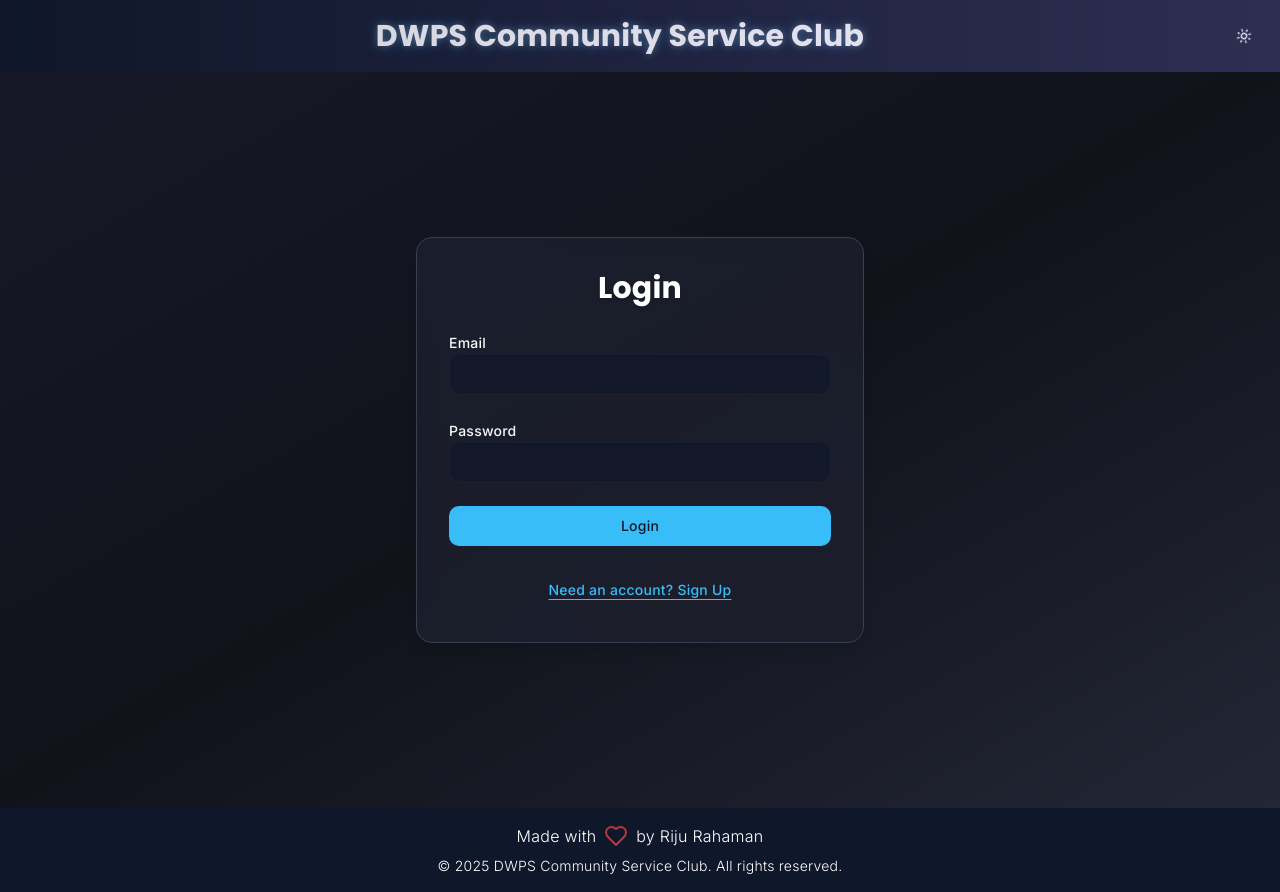
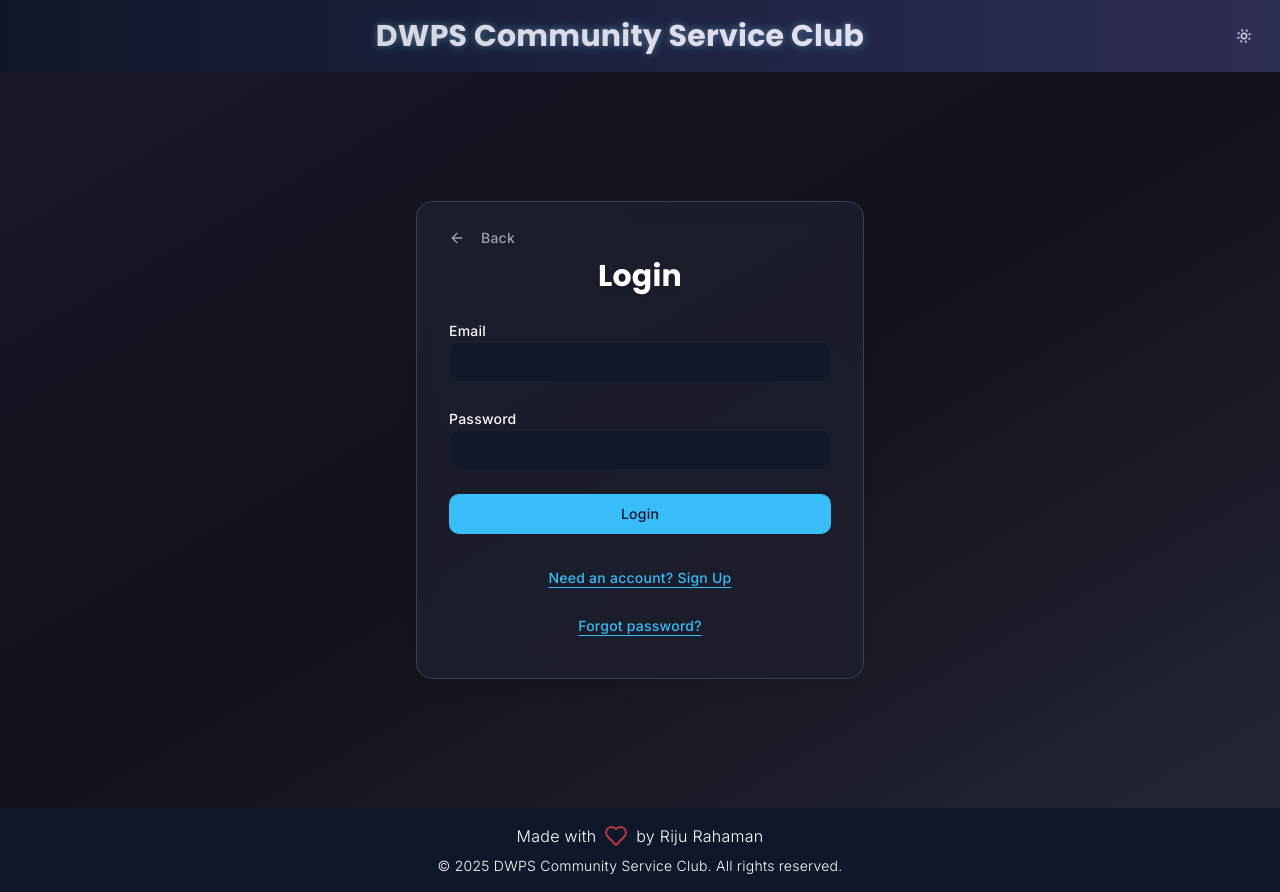
Before and after one commit to Riju-Rahaman/communityclub_dwpsb, a React (Vite) app: page /auth in a window 1280 px wide. Built offline with nearby package versions, Linux system fonts and the light colour scheme.

Commit message:
feat: Add reset password and back option to login page

```diff
--- a/src/pages/Auth.tsx
+++ b/src/pages/Auth.tsx
@@ -6,11 +6,13 @@ import { Label } from "@/components/ui/label";
 import { supabase } from "@/integrations/supabase/client";
 import { toast } from "sonner";
 import { useNavigate } from 'react-router-dom';
+import { ArrowLeft } from 'lucide-react';
 
 const Auth = () => {
   const [email, setEmail] = useState('');
   const [password, setPassword] = useState('');
   const [isLogin, setIsLogin] = useState(true);
+  const [isResetPassword, setIsResetPassword] = useState(false);
   const navigate = useNavigate();
 
   useEffect(() => {
@@ -63,13 +65,50 @@ const Auth = () => {
     }
   };
 
+  const handleResetPassword = async (e: React.FormEvent) => {
+    e.preventDefault();
+    try {
+      const { error } = await supabase.auth.resetPasswordForEmail(email, {
+        redirectTo: `${window.location.origin}/auth`,
+      });
+
+      if (error) {
+        toast.error('Password reset failed', { description: error.message });
+      } else {
+        toast.success('Password reset email sent', {
+          description: 'Please check your email for the reset link'
+        });
+        setIsResetPassword(false);
+      }
+    } catch (error) {
+      console.error('Reset password error:', error);
+      toast.error('An unexpected error occurred');
+    }
+  };
+
   return (
     <div className="flex justify-center items-center min-h-[calc(100vh-4rem)] bg-gradient-to-br from-[#181728] via-[#10131A] to-[#232635] px-4">
-      <div className="w-full max-w-md p-8 space-y-6 bg-[#1C1F2D]/90 backdrop-blur-md rounded-xl shadow-lg border border-gray-700 text-center">
+      <div className="w-full max-w-md p-8 space-y-6 bg-[#1C1F2D]/90 backdrop-blur-md rounded-xl shadow-lg border border-gray-700 text-center relative">
+        <Button
+          variant="ghost"
+          className="absolute left-4 top-4 text-gray-400 hover:text-white"
+          onClick={() => {
+            if (isResetPassword) {
+              setIsResetPassword(false);
+            } else {
+              navigate('/');
+            }
+          }}
+        >
+          <ArrowLeft className="h-4 w-4 mr-2" />
+          Back
+        </Button>
+
         <h2 className="text-3xl font-extrabold text-white mb-6">
-          {isLogin ? 'Login' : 'Sign Up'}
+          {isResetPassword ? 'Reset Password' : isLogin ? 'Login' : 'Sign Up'}
         </h2>
-        <form onSubmit={handleAuth} className="space-y-6">
+
+        <form onSubmit={isResetPassword ? handleResetPassword : handleAuth} className="space-y-6">
           <div className="text-left">
             <Label>Email</Label>
             <Input
@@ -80,6 +119,8 @@ const Auth = () => {
               className="bg-background/60 text-white placeholder:text-muted-foreground"
             />
           </div>
+
+          {!isResetPassword && (
             <div className="text-left">
               <Label>Password</Label>
               <Input
@@ -90,11 +131,15 @@ const Auth = () => {
                 className="bg-background/60 text-white placeholder:text-muted-foreground"
               />
             </div>
+          )}
+
           <Button type="submit" className="w-full bg-accent text-accent-foreground hover:bg-accent/90">
-            {isLogin ? 'Login' : 'Create Account'}
+            {isResetPassword ? 'Send Reset Link' : isLogin ? 'Login' : 'Create Account'}
           </Button>
         </form>
-        <div>
+
+        <div className="space-y-2">
+          {!isResetPassword && (
             <Button
               variant="link"
               onClick={() => setIsLogin(!isLogin)}
@@ -104,6 +149,19 @@ const Auth = () => {
                 ? 'Need an account? Sign Up'
                 : 'Already have an account? Login'}
             </Button>
+          )}
+
+          {isLogin && !isResetPassword && (
+            <div>
+              <Button
+                variant="link"
+                onClick={() => setIsResetPassword(true)}
+                className="text-accent underline hover:text-accent-foreground transition-colors"
+              >
+                Forgot password?
+              </Button>
+            </div>
+          )}
         </div>
       </div>
     </div>
```
Lines whose indentation alone changed are shown as unchanged.
